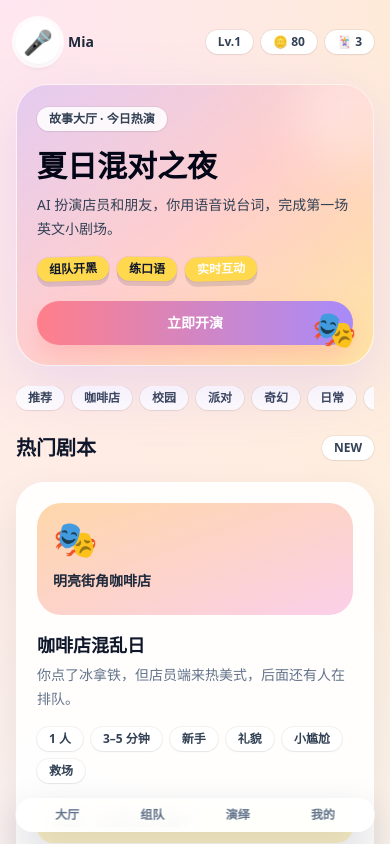
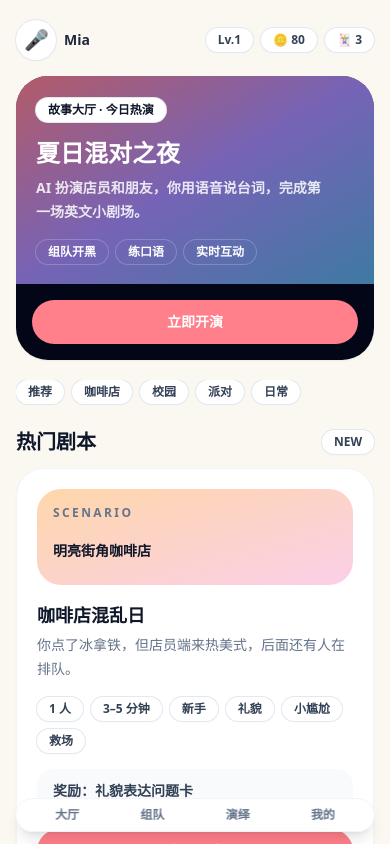
Before and after one commit to shuchaoye17-del/english-roleplay-party, a Next.js app: page /lobby in a window 390 px wide. Shown: the top 844 px of the page. Built offline with nearby package versions, Linux system fonts and the light colour scheme.

Commit message:
Hotfix: simplify mobile UI after visual regression
Reduce overdone gradients and emoji-driven visuals, simplify shared UI primitives, lobby, and scenario cards.

```diff
--- a/src/app/lobby/page.tsx
+++ b/src/app/lobby/page.tsx
@@ -1,9 +1,9 @@
-import { BottomNav, Badge, Card, PhoneShell, AvatarBubble, Button, Sticker } from '@/components/ui';
+import { BottomNav, Badge, Card, PhoneShell, AvatarBubble, Button } from '@/components/ui';
 import { ScenarioCard } from '@/components/ScenarioCard';
 import { scenarios } from '@/data/scenarios';
 import { expressionCards } from '@/data/expressionCards';
 
-const categories = ['推荐', '咖啡店', '校园', '派对', '奇幻', '日常', '职场'];
+const categories = ['推荐', '咖啡店', '校园', '派对', '日常'];
 const partyTags = ['组队开黑', '练口语', '实时互动'];
 
 export default function LobbyPage() {
@@ -11,63 +11,63 @@ export default function LobbyPage() {
 
   return (
     <PhoneShell className="pb-24">
-      <header className="mb-5 flex items-center justify-between">
+      <header className="mb-4 flex items-center justify-between">
         <AvatarBubble emoji="🎤" name="Mia" />
         <div className="flex gap-2">
-          <Badge className="bg-sunshine/60">Lv.1</Badge>
-          <Badge className="bg-white">🪙 80</Badge>
-          <Badge className="bg-white">🃏 {expressionCards.length}</Badge>
+          <Badge>Lv.1</Badge>
+          <Badge>🪙 80</Badge>
+          <Badge>🃏 {expressionCards.length}</Badge>
         </div>
       </header>
 
-      <section className="relative mb-5 overflow-hidden rounded-[2rem] border border-white/70 bg-gradient-to-br from-partyPurple/30 via-coral/25 to-sunshine/40 p-5 shadow-[0_20px_60px_rgba(167,139,250,0.22)]">
-        <div className="absolute -right-8 -top-8 h-28 w-28 rounded-full bg-white/35 blur-xl" />
-        <div className="absolute bottom-4 right-4 text-4xl">🎭</div>
-        <Badge className="bg-white/85">故事大厅 · 今日热演</Badge>
-        <h1 className="mt-4 text-3xl font-black leading-tight text-slate-950">夏日混对之夜</h1>
-        <p className="mt-2 text-sm leading-6 text-slate-700">AI 扮演店员和朋友，你用语音说台词，完成第一场英文小剧场。</p>
-        <div className="mt-4 flex flex-wrap gap-2">
-          {partyTags.map((tag, index) => (
-            <Sticker key={tag} className={index === 1 ? 'rotate-1 bg-sky' : index === 2 ? 'bg-coral text-white' : ''}>{tag}</Sticker>
-          ))}
+      <section className="mb-5 overflow-hidden rounded-[2rem] bg-slate-950 text-white shadow-sm">
+        <div className="bg-gradient-to-br from-coral/70 via-partyPurple/70 to-sky/60 p-5">
+          <Badge className="bg-white text-slate-900">故事大厅 · 今日热演</Badge>
+          <h1 className="mt-4 text-2xl font-black leading-tight">夏日混对之夜</h1>
+          <p className="mt-2 max-w-[18rem] text-sm font-bold leading-6 text-white/85">AI 扮演店员和朋友，你用语音说台词，完成第一场英文小剧场。</p>
+          <div className="mt-4 flex flex-wrap gap-2">
+            {partyTags.map((tag) => (
+              <span key={tag} className="rounded-full bg-white/18 px-3 py-1 text-xs font-black text-white ring-1 ring-white/20">{tag}</span>
+            ))}
+          </div>
         </div>
-        <div className="mt-5">
+        <div className="p-4">
           <Button href={`/play/${featured.id}`}>立即开演</Button>
         </div>
       </section>
 
       <div className="mb-5 flex gap-2 overflow-x-auto pb-1">
-        {categories.map((category) => <Badge key={category} className="shrink-0 bg-white/90">{category}</Badge>)}
+        {categories.map((category) => <Badge key={category} className="shrink-0">{category}</Badge>)}
       </div>
 
-      <div className="mb-5 flex items-center justify-between">
+      <div className="mb-3 flex items-center justify-between">
         <h2 className="text-xl font-black text-slate-900">热门剧本</h2>
-        <Badge className="bg-coral/10 text-coral">NEW</Badge>
+        <Badge className="bg-coral/10 text-coral ring-coral/20">NEW</Badge>
       </div>
 
       <div className="mb-5 grid gap-4">
         {scenarios.map((scenario) => <ScenarioCard key={scenario.id} scenario={scenario} />)}
       </div>
 
-      <Card className="mb-4 bg-sky/10">
+      <Card className="mb-4">
         <div className="flex items-start justify-between gap-4">
           <div>
-            <Badge className="bg-white">好友社交</Badge>
+            <Badge>好友社交</Badge>
             <h2 className="mt-2 text-lg font-black text-slate-900">好友剧场</h2>
             <p className="mt-1 text-sm text-slate-600">完成 7 关后解锁好友剧场。</p>
           </div>
-          <span className="text-3xl">🔒</span>
+          <span className="rounded-full bg-slate-100 px-3 py-1 text-xs font-black text-slate-500">未解锁</span>
         </div>
       </Card>
 
-      <Card className="bg-partyPurple/10">
+      <Card>
         <div className="flex items-start justify-between gap-4">
           <div>
-            <Badge className="bg-white">多人派对</Badge>
+            <Badge>多人派对</Badge>
             <h2 className="mt-2 text-lg font-black text-slate-900">多人派对副本</h2>
             <p className="mt-1 text-sm text-slate-600">完成 14 关后解锁多人派对副本。</p>
           </div>
-          <span className="text-3xl">🎭</span>
+          <span className="rounded-full bg-slate-100 px-3 py-1 text-xs font-black text-slate-500">未解锁</span>
         </div>
       </Card>
 
--- a/src/components/ScenarioCard.tsx
+++ b/src/components/ScenarioCard.tsx
@@ -5,21 +5,21 @@ export function ScenarioCard({ scenario }: { scenario: Scenario }) {
   const href = scenario.mode === 'solo' ? `/play/${scenario.id}` : `/room/${scenario.id}`;
   return (
     <Card className="space-y-4">
-      <div className={`h-28 rounded-3xl bg-gradient-to-br ${scenario.color} p-4`}>
-        <div className="text-4xl">🎭</div>
-        <p className="mt-3 text-sm font-extrabold text-slate-800">{scenario.location}</p>
+      <div className={`h-24 rounded-[1.5rem] bg-gradient-to-br ${scenario.color} p-4`}>
+        <p className="text-xs font-black uppercase tracking-[0.2em] text-slate-500">Scenario</p>
+        <p className="mt-5 text-sm font-black text-slate-900">{scenario.location}</p>
       </div>
       <div>
-        <h3 className="text-lg font-extrabold text-slate-900">{scenario.title}</h3>
+        <h3 className="text-lg font-black text-slate-900">{scenario.title}</h3>
         <p className="mt-1 text-sm leading-6 text-slate-500">{scenario.conflict}</p>
       </div>
       <div className="flex flex-wrap gap-2">
         <Badge>{scenario.players}</Badge>
         <Badge>{scenario.duration}</Badge>
         <Badge>{scenario.difficulty}</Badge>
-        {scenario.moodTags.map((tag) => <Badge key={tag} className="bg-sky/20 text-slate-700">{tag}</Badge>)}
+        {scenario.moodTags.map((tag) => <Badge key={tag} className="bg-sky/10 text-slate-700 ring-sky/20">{tag}</Badge>)}
       </div>
-      <p className="rounded-2xl bg-sunshine/30 px-4 py-3 text-sm font-bold text-slate-700">奖励：{scenario.reward}</p>
+      <p className="rounded-2xl bg-slate-50 px-4 py-3 text-sm font-bold text-slate-700">奖励：{scenario.reward}</p>
       <Button href={href}>{scenario.mode === 'solo' ? '立即开演' : '进入房间'}</Button>
     </Card>
   );
--- a/src/components/ui.tsx
+++ b/src/components/ui.tsx
@@ -10,27 +10,23 @@ type ButtonProps = BoxProps & {
 };
 
 export function PhoneShell({ children, className = '' }: BoxProps) {
-  return (
-    <main className={`mx-auto min-h-screen w-full max-w-md overflow-hidden bg-[radial-gradient(circle_at_top_left,#ffe6f0,transparent_34%),radial-gradient(circle_at_top_right,#fff4a8,transparent_30%),linear-gradient(180deg,#fff7fb_0%,#f4fbff_52%,#fffaf5_100%)] px-4 py-5 ${className}`}>
-      {children}
-    </main>
-  );
+  return <main className={`mx-auto min-h-screen w-full max-w-md bg-[#fbf7f1] px-4 py-5 ${className}`}>{children}</main>;
 }
 
 export function Card({ children, className = '' }: BoxProps) {
-  return <section className={`rounded-[1.75rem] border border-white/70 bg-white/90 p-5 shadow-[0_18px_45px_rgba(15,23,42,0.08)] backdrop-blur ${className}`}>{children}</section>;
+  return <section className={`rounded-[1.75rem] border border-slate-100 bg-white p-5 shadow-sm ${className}`}>{children}</section>;
 }
 
 export function Badge({ children, className = '' }: BoxProps) {
-  return <span className={`inline-flex items-center rounded-full bg-white px-3 py-1 text-xs font-black text-slate-700 shadow-sm ring-1 ring-black/5 ${className}`}>{children}</span>;
+  return <span className={`inline-flex items-center rounded-full bg-white px-3 py-1 text-xs font-extrabold text-slate-700 shadow-sm ring-1 ring-slate-200 ${className}`}>{children}</span>;
 }
 
 export function Sticker({ children, className = '' }: BoxProps) {
-  return <span className={`inline-flex -rotate-2 items-center rounded-xl bg-sunshine px-3 py-1 text-xs font-black text-slate-900 shadow-[0_5px_0_rgba(15,23,42,0.12)] ring-1 ring-black/5 ${className}`}>{children}</span>;
+  return <span className={`inline-flex items-center rounded-full bg-slate-900 px-3 py-1 text-xs font-black text-white shadow-sm ${className}`}>{children}</span>;
 }
 
 export function Button({ children, href, onClick, disabled = false, className = '' }: ButtonProps) {
-  const styles = `inline-flex w-full items-center justify-center rounded-full bg-gradient-to-r from-coral to-partyPurple px-5 py-3 text-center text-sm font-black text-white shadow-[0_12px_24px_rgba(255,127,138,0.28)] transition active:scale-95 ${disabled ? 'opacity-50' : ''} ${className}`;
+  const styles = `inline-flex w-full items-center justify-center rounded-full bg-coral px-5 py-3 text-center text-sm font-black text-white shadow-sm transition active:scale-95 ${disabled ? 'opacity-50' : ''} ${className}`;
   if (href) return <Link className={styles} href={href}>{children}</Link>;
   return <button type="button" disabled={disabled} onClick={onClick} className={styles}>{children}</button>;
 }
@@ -38,7 +34,7 @@ export function Button({ children, href, onClick, disabled = false, className =
 export function AvatarBubble({ emoji, name, className = '' }: { emoji: string; name?: string; className?: string }) {
   return (
     <div className={`flex items-center gap-2 ${className}`}>
-      <div className="grid h-11 w-11 place-items-center rounded-full bg-white text-2xl shadow-md ring-4 ring-white/80">{emoji}</div>
+      <div className="grid h-10 w-10 place-items-center rounded-full bg-white text-xl shadow-sm ring-1 ring-slate-200">{emoji}</div>
       {name ? <span className="text-sm font-black text-slate-800">{name}</span> : null}
     </div>
   );
@@ -46,15 +42,15 @@ export function AvatarBubble({ emoji, name, className = '' }: { emoji: string; n
 
 export function ProgressBar({ value }: { value: number }) {
   return (
-    <div className="h-3 overflow-hidden rounded-full bg-white/70 shadow-inner ring-1 ring-black/5">
-      <div className="h-3 rounded-full bg-gradient-to-r from-fresh via-sky to-partyPurple" style={{ width: `${Math.min(100, Math.max(0, value))}%` }} />
+    <div className="h-2.5 overflow-hidden rounded-full bg-slate-100">
+      <div className="h-2.5 rounded-full bg-fresh" style={{ width: `${Math.min(100, Math.max(0, value))}%` }} />
     </div>
   );
 }
 
 export function BottomNav() {
   return (
-    <nav className="fixed bottom-3 left-1/2 z-20 grid w-[92%] max-w-sm -translate-x-1/2 grid-cols-4 rounded-full border border-white/70 bg-white/95 p-2 text-center text-xs font-black text-slate-500 shadow-[0_18px_40px_rgba(15,23,42,0.18)] backdrop-blur">
+    <nav className="fixed bottom-3 left-1/2 z-20 grid w-[92%] max-w-sm -translate-x-1/2 grid-cols-4 rounded-full border border-slate-100 bg-white/95 p-2 text-center text-xs font-black text-slate-500 shadow-lg backdrop-blur">
       <Link href="/lobby">大厅</Link>
       <Link href="/room/cafe-chaos">组队</Link>
       <Link href="/play/cafe-chaos">演绎</Link>
```
